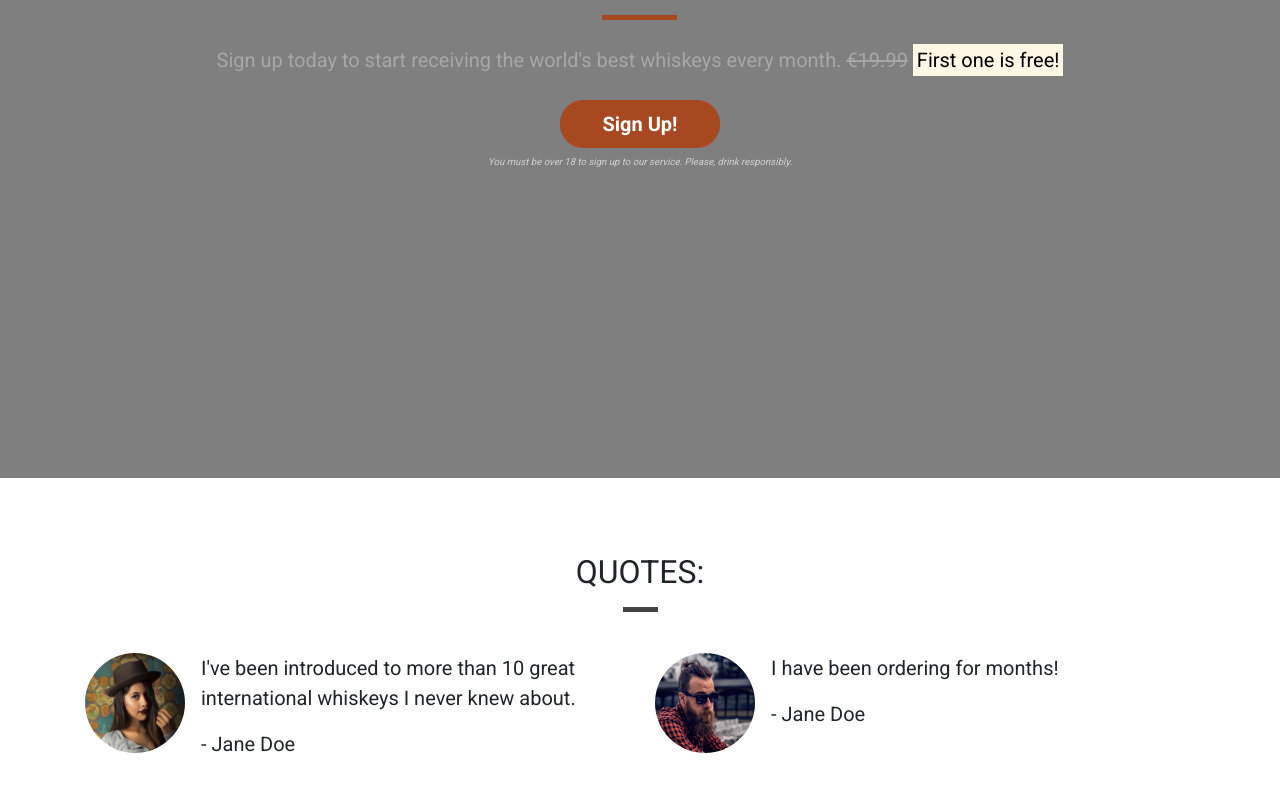
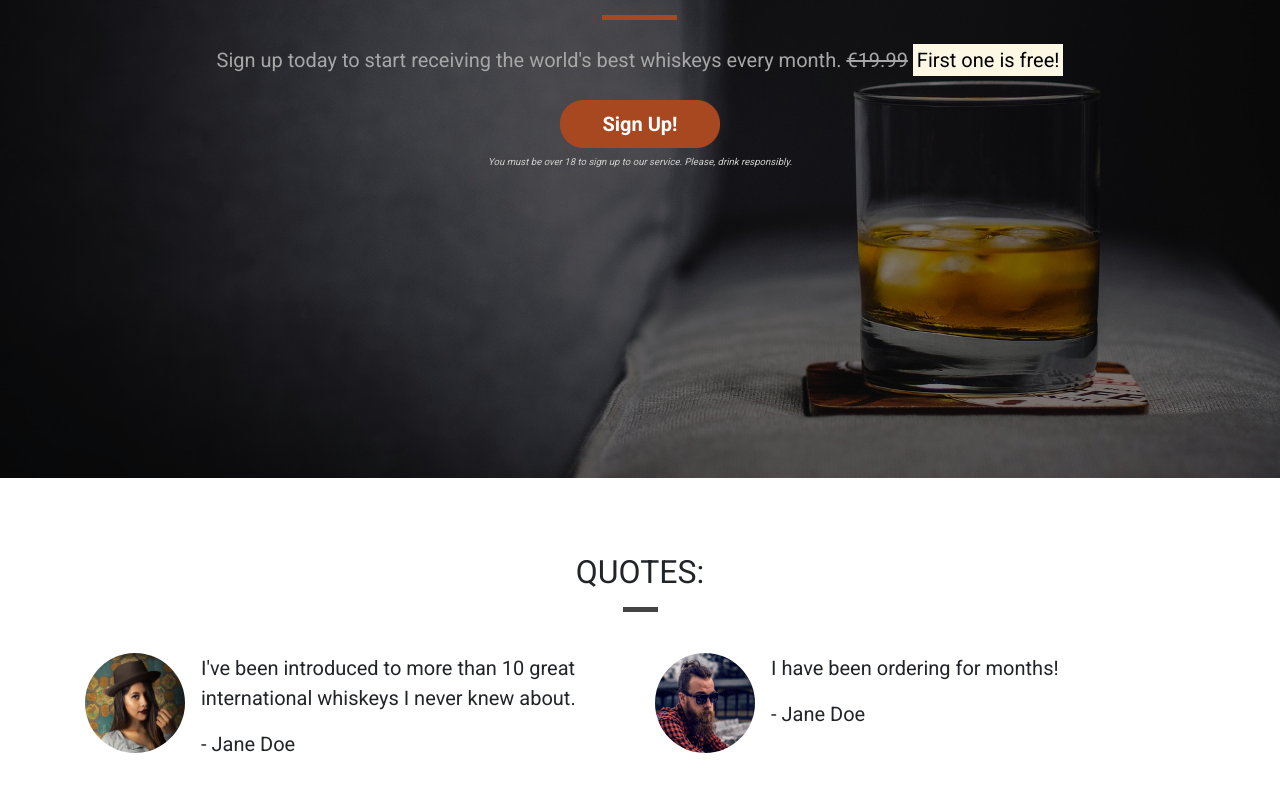
Before and after one commit to luciotorelli/mobile-first-subscription, a plain HTML site: page index.html in a window 1280 px wide. Shown: the part 322-1112 px from the top of the page. Drawn offline with nearby package versions, Linux system fonts and the light colour scheme.

Commit message:
Edit background URL to two directories up

```diff
--- a/assets/css/style.css
+++ b/assets/css/style.css
@@ -16,7 +16,7 @@ body {
 .callout-container {
     height: 100vh;
 
-    background: url('images/whiskey-background.jpg') no-repeat bottom right fixed;
+    background: url('../../images/whiskey-background.jpg') no-repeat bottom right fixed;
     -webkit-background-size: cover;
     -moz-background-size: cover;
     -o-background-size: cover;
```
